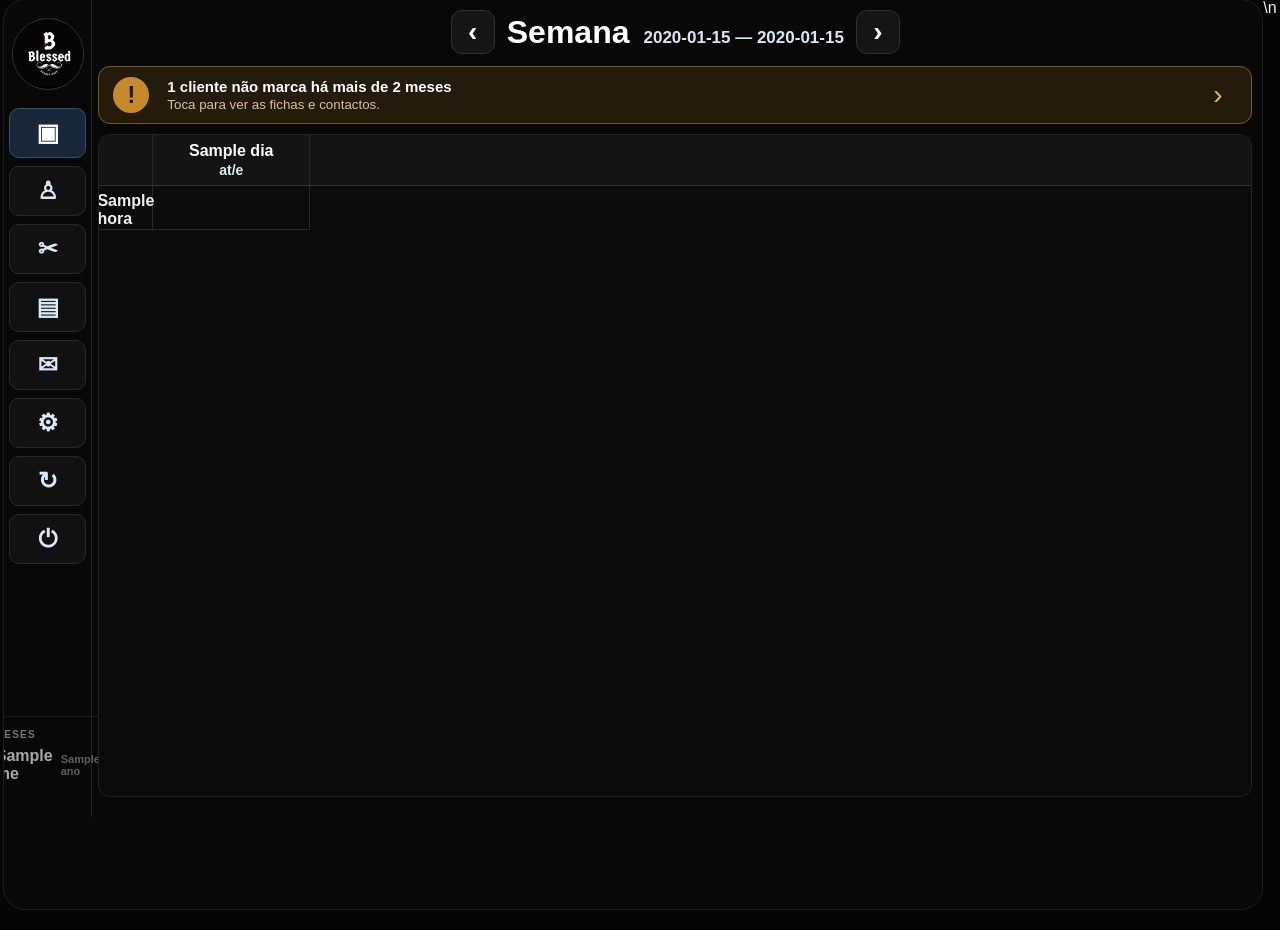
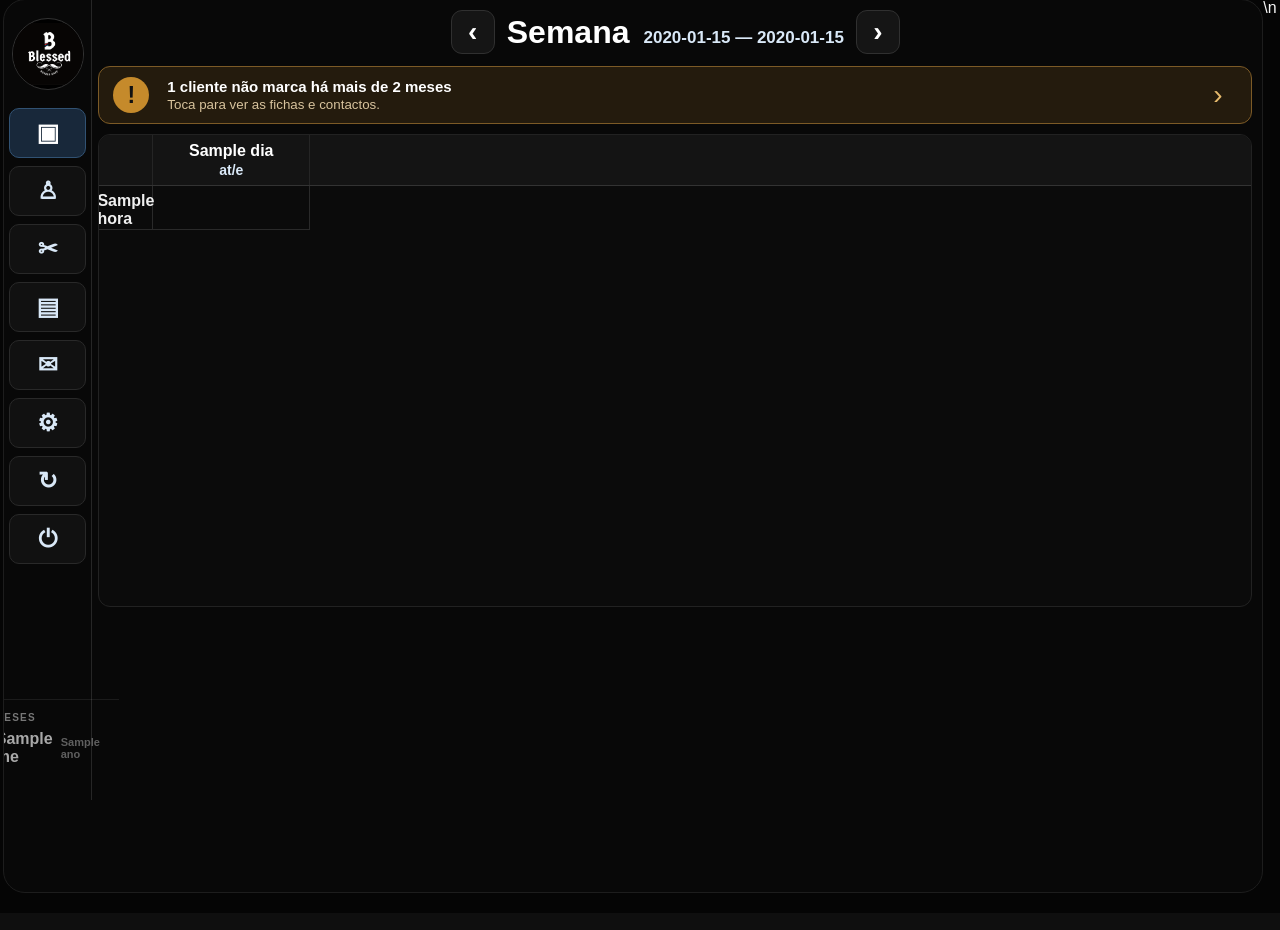
Before and after one commit to pajogusi/pjcorelabs, a Flask app: template templates/semana.html in a window 1280 px wide. Shown: the part 21-951 px from the top of the page. After the commit the page ends 914 px from the top, so only its background shows below. Run offline with Flask 3, Linux system fonts and the light colour scheme; the template is opened without the code that fills it: most values are stand-ins (such as "Sample title", 1, 10 or a date in 2020); parts of the project's set-up code (start-up, migrations or seed data) failed here and were passed over.

Commit message:
Mantem dias visiveis ao percorrer agenda

```diff
--- a/static/marcacao.css
+++ b/static/marcacao.css
@@ -287,3 +287,24 @@
     white-space: nowrap;
     pointer-events: none;
 }
+
+/* A agenda inteira é o contentor de scroll. Assim a barra dos dias
+   permanece visível enquanto se desce para as horas mais tardias. */
+.agenda-semanal {
+    max-height: calc(100vh - 245px);
+    overflow: auto !important;
+}
+
+.agenda-semanal .agenda-cabecalho {
+    position: sticky;
+    top: 0;
+    z-index: 20;
+    background: #141414;
+}
+
+.agenda-semanal .agenda-corpo {
+    height: auto !important;
+    min-height: 420px;
+    max-height: none !important;
+    overflow: visible !important;
+}
```
